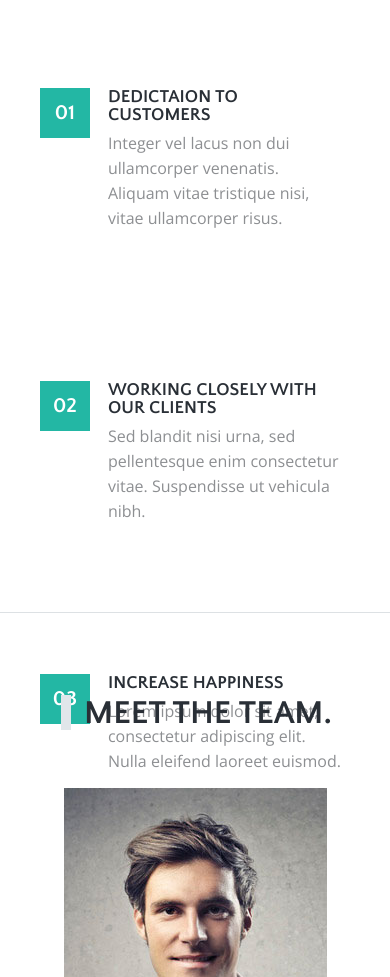
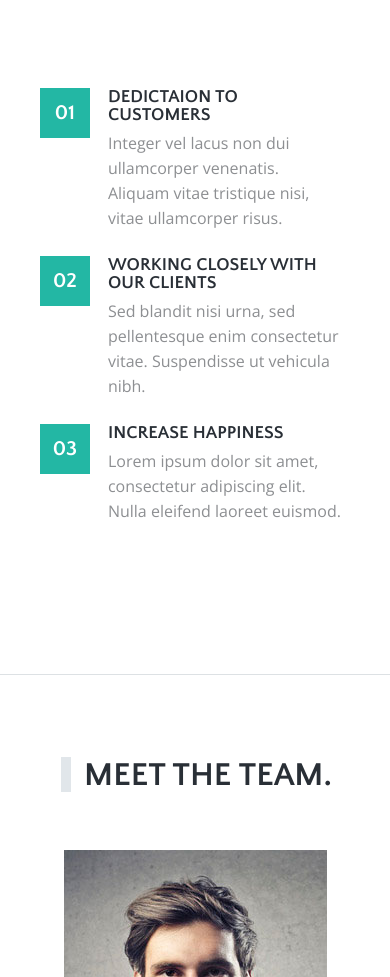
Before and after one commit to DFeduk/Modest, a plain HTML site: page index.html in a window 390 px wide. Shown: the part 936-1913 px from the top of the page. Drawn offline with nearby package versions, Linux system fonts and the light colour scheme; files whose address does not match are found by name.

Commit message:
Add files via upload

```diff
--- a/css/media.css
+++ b/css/media.css
@@ -12,6 +12,9 @@
 @media screen and (max-width: 1140px) {
     .navigation li {
         margin-right: 0px;
+    }
+    .numbers p {
+        width: auto;
     }
     .photos {
         margin-left: 0px;
@@ -32,6 +35,7 @@
         flex-wrap: wrap;
         margin-left: 0;
     }
+
 }
 @media screen and (max-width: 1070px) {
     .photos li {
@@ -103,9 +107,10 @@
         font-weight: 700;
         color: #292f36;
     }
+    .numbers {
+        height: 100%;
+    }
+    .content-wrapper {
+        padding-bottom: initial;
+    }
 }
-@media screen and (max-width: 450px){
-.numbers li{
-    margin-bottom: 150px;
-}
-}
```
